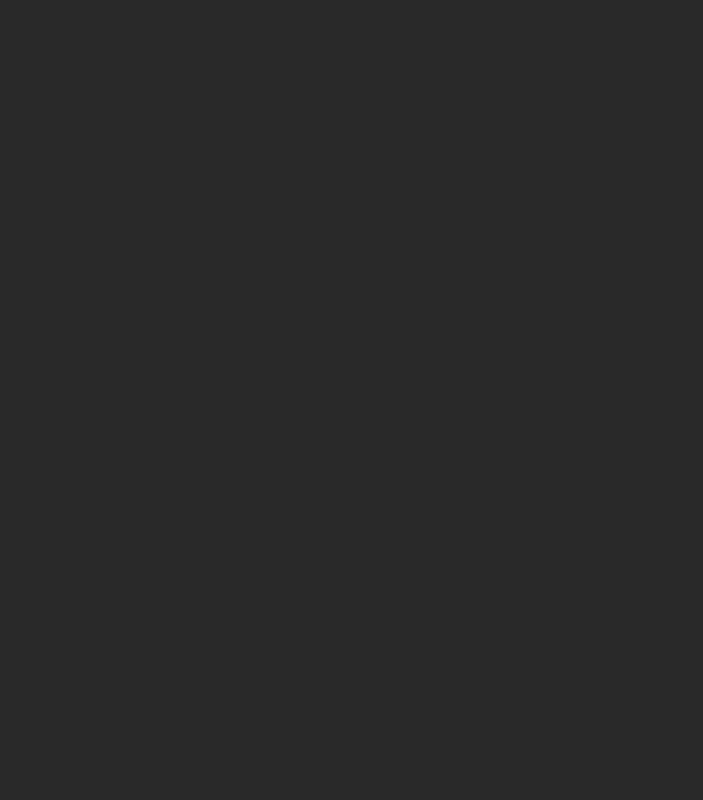
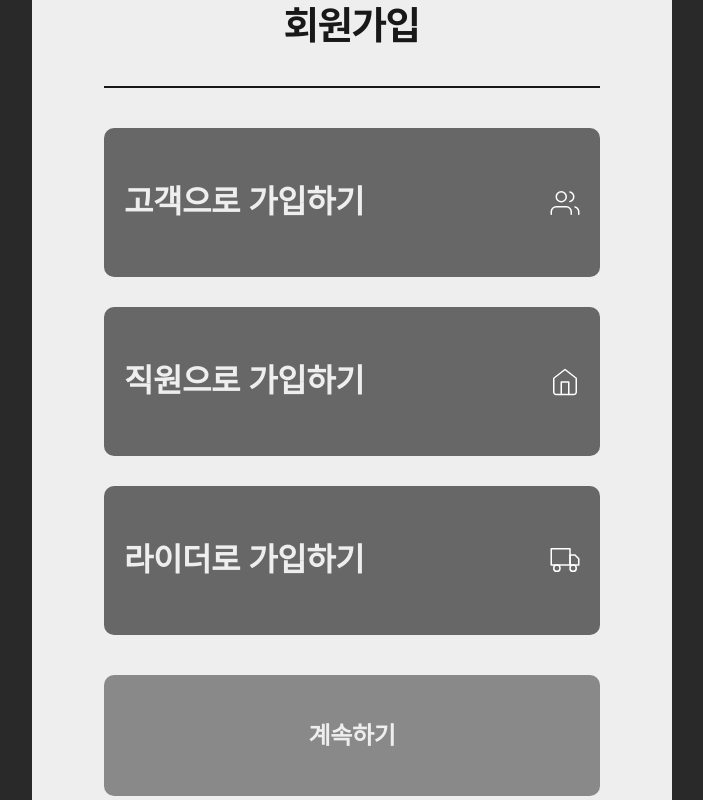
Before and after one commit to Software-Engineering-NanSSoGong/NanSSoGong-frontend, a React (Vite) app: page /signup-type in a window 1280 px wide. Before the commit this address had no page. Shown: the part 220-1020 px from the top of the page, without its empty margins (296-999 px from the left). Before the commit the page ends 816 px from the top, so only its background shows below. Built offline with nearby package versions, Linux system fonts and the light colour scheme; what emotion-reset would draw is missing.

Commit message:
feat: SignUpPage 틀 잡기

```diff
--- a/src/@types/User.ts
+++ b/src/@types/User.ts
@@ -1 +1 @@
-export type User = 'client' | 'employee' | 'rider';
+export type UserType = 'client' | 'employee' | 'rider';
--- a/src/components/SignupBox.tsx
+++ /dev/null
@@ -1,127 +0,0 @@
-import styled from '@emotion/styled';
-import { useState } from 'react';
-import { theme } from '../styles';
-import { User } from '../@types';
-import { Button, Icon, Typography } from './common';
-import { ButtonHierarchy } from './common/Button';
-import TitleWithLine from './TitleWithLine';
-
-function SignupBox() {
-  const [userType, setUserType] = useState<User | null>(null);
-
-  const handleClickUserTypeButton = (type: User) => {
-    setUserType(type);
-  };
-
-  return (
-    <Wrapper>
-      <BoxLayout>
-        <Title
-          title='회원가입'
-          titleFontType='h1'
-          textAlign='center'
-          titleColor={theme.colors.text.dark}
-          borderColor={theme.palette.black}
-        />
-        <Lines>
-          <UserTypeButton
-            fullWidth
-            hierarchy={ButtonHierarchy.DarkGray}
-            className={userType === 'client' ? 'active' : ''}
-            onClick={() => handleClickUserTypeButton('client')}
-          >
-            <Line>
-              <Typography type='h3' color={theme.palette.gray50} textAlign='left'>
-                고객으로 가입하기
-              </Typography>
-              <Icon type='people' />
-            </Line>
-          </UserTypeButton>
-          <UserTypeButton
-            fullWidth
-            hierarchy={ButtonHierarchy.DarkGray}
-            className={userType === 'employee' ? 'active' : ''}
-            onClick={() => handleClickUserTypeButton('employee')}
-          >
-            <Line>
-              <Typography type='h3' color={theme.palette.gray50} textAlign='left'>
-                직원으로 가입하기
-              </Typography>
-              <Icon type='employee' />
-            </Line>
-          </UserTypeButton>
-          <UserTypeButton
-            fullWidth
-            hierarchy={ButtonHierarchy.DarkGray}
-            className={userType === 'rider' ? 'active' : ''}
-            onClick={() => handleClickUserTypeButton('rider')}
-          >
-            <Line>
-              <Typography type='h3' color={theme.palette.gray50} textAlign='left'>
-                라이더로 가입하기
-              </Typography>
-              <Icon type='rider' />
-            </Line>
-          </UserTypeButton>
-        </Lines>
-        <Lines>
-          <Button fullWidth style={{ padding: '12px' }}>
-            <Typography type='h4' color={theme.palette.gray50} textAlign='center'>
-              계속하기
-            </Typography>
-          </Button>
-        </Lines>
-        <LogoImg src='/logo.png' alt='mr-daebak logo' />
-      </BoxLayout>
-    </Wrapper>
-  );
-}
-
-const Wrapper = styled.section`
-  width: 50%;
-  margin-block: 120px;
-  background-color: ${theme.palette.gray50};
-  border-radius: 16px;
-`;
-
-const BoxLayout = styled.div`
-  margin-inline: 72px;
-`;
-
-const Title = styled(TitleWithLine)`
-  padding-top: 56px;
-`;
-
-const Lines = styled.section`
-  width: 100%;
-  margin-top: 40px;
-  display: flex;
-  flex-direction: column;
-  gap: 30px;
-`;
-
-const Line = styled.span`
-  display: flex;
-  justify-content: space-between;
-  align-items: center;
-`;
-
-const LogoImg = styled.img`
-  width: 150px;
-  margin: 64px auto;
-  display: flex;
-`;
-
-const UserTypeButton = styled(Button)`
-  padding: 20px;
-  transition: all 0.2s ease-in;
-  &:hover {
-    background-color: ${theme.palette.gray400};
-  }
-
-  &.active {
-    background-color: ${theme.colors.primary.green};
-  }
-`;
-
-export default SignupBox;
--- a/src/components/common/Button.tsx
+++ b/src/components/common/Button.tsx
@@ -49,6 +49,7 @@
     fullWidth ? '100%' : typeof width === 'number' ? `${width}px` : width};
   cursor: ${({ disabled }) => (disabled ? 'default' : 'pointer')};
   border-radius: ${({ borderRadius }) => borderRadius}px;
+  transition: all 0.2s ease-in;
 
   background-color: ${({ hierarchy }) => {
     switch (hierarchy) {
@@ -69,6 +70,10 @@
   }};
   border: none;
   outline: none;
+
+  &:disabled {
+    background-color: ${theme.palette.gray200};
+  }
 `;
 
 export default Button;
--- a/src/pages/SignupPage.tsx
+++ /dev/null
@@ -1,19 +0,0 @@
-import styled from '@emotion/styled';
-import SignupBox from '../components/SignupBox';
-
-function SignupPage() {
-  return (
-    <Wrapper>
-      <SignupBox />
-    </Wrapper>
-  );
-}
-
-const Wrapper = styled.main`
-  width: 100%;
-  display: flex;
-  justify-content: center;
-  align-items: center;
-`;
-
-export default SignupPage;
--- a/src/pages/index.ts
+++ b/src/pages/index.ts
@@ -1,6 +1,6 @@
+export * from './signup';
 export { default as LoginPage } from './LoginPage';
 export { default as MainPage } from './MainPage';
 export { default as ModalTestPage } from './ModalTestPage';
 export { default as ClientHistoryOrderPage } from './ClientHistoryOrderPage';
-export { default as SignupPage } from './SignupPage';
 export { default as ItemDetailPage } from './ItemDetailPage';
--- /dev/null
+++ b/src/pages/signup/SignUpEmailPage.tsx
@@ -0,0 +1,13 @@
+import styled from '@emotion/styled';
+import { useRecoilState } from 'recoil';
+import { signUpState as RecoilSignUpState } from '../../stores/SignUp';
+
+function SignUpEmailPage() {
+  const [signUpState] = useRecoilState(RecoilSignUpState);
+
+  return <Wrapper>{signUpState.userType}</Wrapper>;
+}
+
+const Wrapper = styled.main``;
+
+export default SignUpEmailPage;
--- /dev/null
+++ b/src/pages/signup/SignUpSelectUserTypePage.tsx
@@ -0,0 +1,147 @@
+import styled from '@emotion/styled';
+import { useNavigate } from 'react-router-dom';
+import { useRecoilState } from 'recoil';
+import { UserType } from '../../@types';
+import { Icon, TitleWithLine, Typography } from '../../components';
+import Button, { ButtonHierarchy } from '../../components/common/Button';
+import { signUpState as RecoilSignUpState } from '../../stores/SignUp';
+import { theme } from '../../styles';
+
+function SignUpSelectUserTypePage() {
+  const navigate = useNavigate();
+  const [signUpState, setSignUpState] = useRecoilState(RecoilSignUpState);
+
+  const handleClickUserTypeButton = (type: UserType) => {
+    if (signUpState.userType === type) {
+      setSignUpState((prev) => ({ ...prev, userType: null }));
+    } else {
+      setSignUpState((prev) => ({ ...prev, userType: type }));
+    }
+  };
+
+  return (
+    <Wrapper>
+      <SignupBoxLayout>
+        <BoxLayout>
+          <Title
+            title='회원가입'
+            titleFontType='h1'
+            textAlign='center'
+            titleColor={theme.colors.text.dark}
+            borderColor={theme.palette.black}
+          />
+          <Lines>
+            <UserTypeButton
+              fullWidth
+              hierarchy={ButtonHierarchy.DarkGray}
+              className={signUpState.userType === 'client' ? 'active' : ''}
+              onClick={() => handleClickUserTypeButton('client')}
+            >
+              <Line>
+                <Typography type='h3' color={theme.palette.gray50} textAlign='left'>
+                  고객으로 가입하기
+                </Typography>
+                <Icon type='people' />
+              </Line>
+            </UserTypeButton>
+            <UserTypeButton
+              fullWidth
+              hierarchy={ButtonHierarchy.DarkGray}
+              className={signUpState.userType === 'employee' ? 'active' : ''}
+              onClick={() => handleClickUserTypeButton('employee')}
+            >
+              <Line>
+                <Typography type='h3' color={theme.palette.gray50} textAlign='left'>
+                  직원으로 가입하기
+                </Typography>
+                <Icon type='employee' />
+              </Line>
+            </UserTypeButton>
+            <UserTypeButton
+              fullWidth
+              hierarchy={ButtonHierarchy.DarkGray}
+              className={signUpState.userType === 'rider' ? 'active' : ''}
+              onClick={() => handleClickUserTypeButton('rider')}
+            >
+              <Line>
+                <Typography type='h3' color={theme.palette.gray50} textAlign='left'>
+                  라이더로 가입하기
+                </Typography>
+                <Icon type='rider' />
+              </Line>
+            </UserTypeButton>
+          </Lines>
+          <Lines>
+            <Button
+              fullWidth
+              style={{ padding: '12px' }}
+              onClick={() => navigate('/signup-email')}
+              disabled={signUpState.userType === null}
+            >
+              <Typography type='h4' color={theme.palette.gray50} textAlign='center'>
+                계속하기
+              </Typography>
+            </Button>
+          </Lines>
+          <LogoImg src='/logo.png' alt='mr-daebak logo' />
+        </BoxLayout>
+      </SignupBoxLayout>
+    </Wrapper>
+  );
+}
+
+const Wrapper = styled.main`
+  width: 100%;
+  display: flex;
+  justify-content: center;
+  align-items: center;
+`;
+
+const SignupBoxLayout = styled.section`
+  width: 50%;
+  margin-block: 120px;
+  background-color: ${theme.palette.gray50};
+  border-radius: 16px;
+`;
+
+const BoxLayout = styled.div`
+  margin-inline: 72px;
+`;
+
+const Title = styled(TitleWithLine)`
+  padding-top: 56px;
+`;
+
+const Lines = styled.section`
+  width: 100%;
+  margin-top: 40px;
+  display: flex;
+  flex-direction: column;
+  gap: 30px;
+`;
+
+const Line = styled.span`
+  display: flex;
+  justify-content: space-between;
+  align-items: center;
+`;
+
+const LogoImg = styled.img`
+  width: 150px;
+  margin: 64px auto;
+  display: flex;
+`;
+
+const UserTypeButton = styled(Button)`
+  padding: 20px;
+  transition: all 0.2s ease-in;
+  &:hover {
+    background-color: ${theme.palette.gray400};
+  }
+
+  &.active {
+    background-color: ${theme.colors.primary.green};
+  }
+`;
+
+export default SignUpSelectUserTypePage;
--- /dev/null
+++ b/src/pages/signup/index.ts
@@ -0,0 +1,2 @@
+export { default as SignUpSelectUserTypePage } from './SignUpSelectUserTypePage';
+export { default as SignUpEmailPage } from './SignUpEmailPage';
--- a/src/routes/index.tsx
+++ b/src/routes/index.tsx
@@ -5,7 +5,8 @@
   MainPage,
   ModalTestPage,
   ItemDetailPage,
-  SignupPage,
+  SignUpSelectUserTypePage,
+  SignUpEmailPage,
 } from '../pages';
 import RequiredAuthGuard from './RequiredAuthGuard';
 
@@ -15,7 +16,8 @@
       <Route path='/' element={<LoginPage />} />
       <Route path='/modal' element={<ModalTestPage />} />
       <Route path='/main' element={<MainPage />} />
-      <Route path='/signup' element={<SignupPage/>}/>
+      <Route path='/signup-type' element={<SignUpSelectUserTypePage />} />
+      <Route path='/signup-email' element={<SignUpEmailPage />} />
       <Route path='/item/:id' element={<ItemDetailPage />} />
       <Route path='/history' element={<ClientHistoryOrderPage />} />
       {/* 유저만 갈 수 있는 페이지 example: 내정보페이지 */}
--- /dev/null
+++ b/src/stores/SignUp.ts
@@ -0,0 +1,25 @@
+import { atom } from 'recoil';
+import { UserType } from '../@types';
+
+interface SignUpState {
+  userType: UserType | null;
+  email: string;
+  password: string;
+  name?: string;
+  city?: string;
+  address?: string;
+  zipcode?: string;
+}
+
+export const signUpState = atom<SignUpState>({
+  key: 'user',
+  default: {
+    userType: null,
+    email: '',
+    password: '',
+    name: '',
+    city: '',
+    address: '',
+    zipcode: '',
+  },
+});
```
